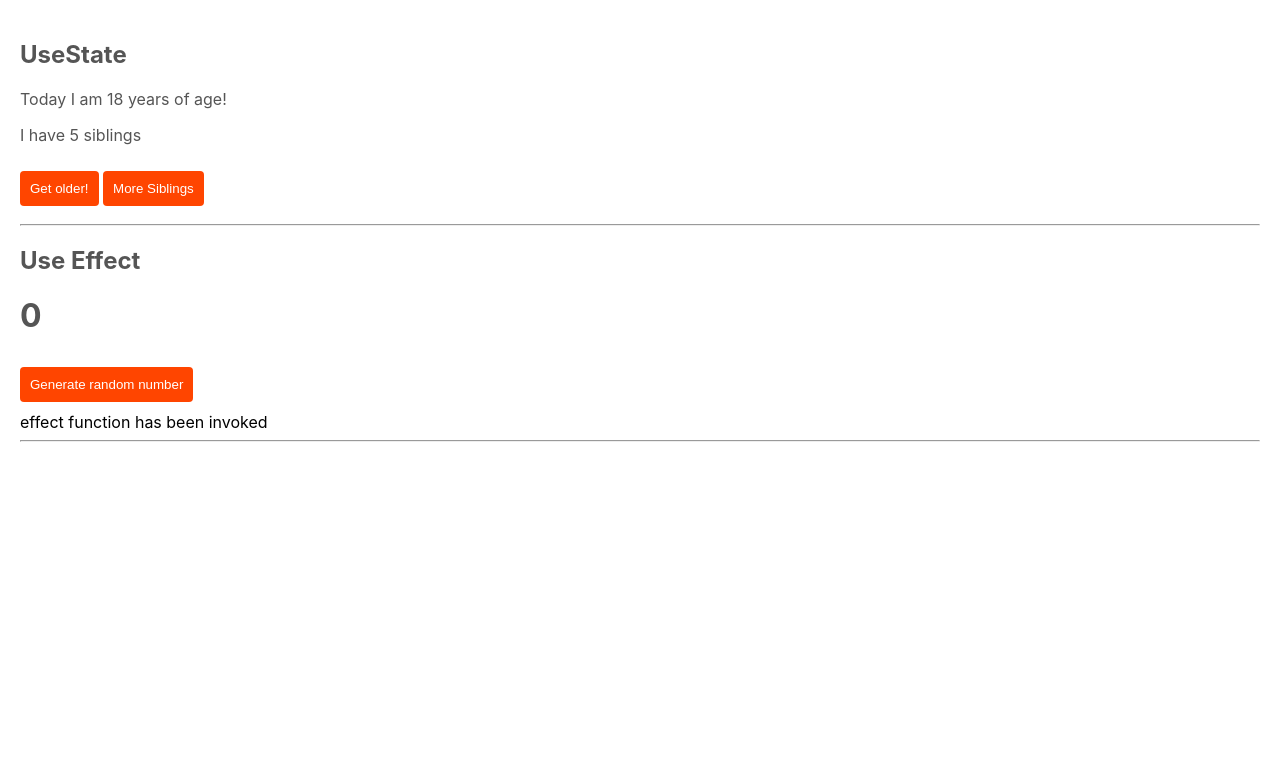
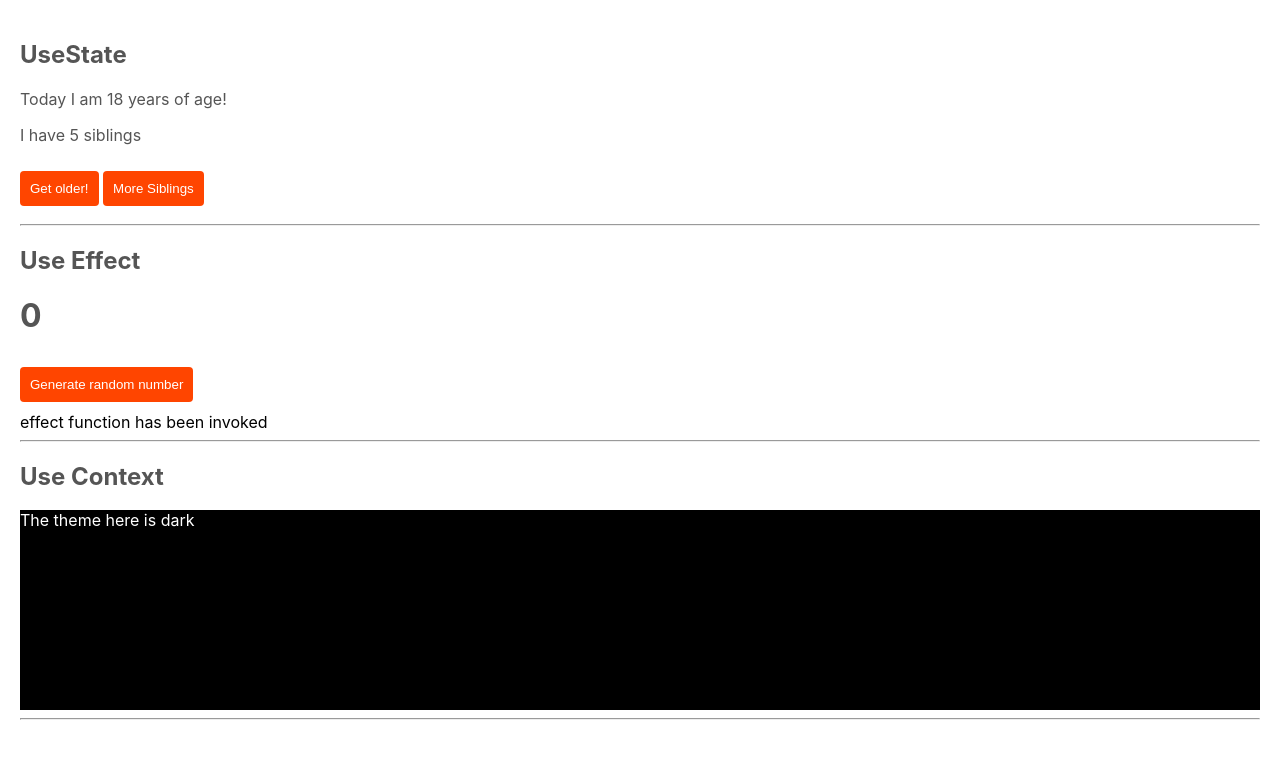
Before and after one commit to aycadogan/reactHooks, a React (Create React App) app: page / in a window 1280 px wide. Shown: the top 758 px of the page. Built offline with nearby package versions, Linux system fonts and the light colour scheme.

Commit message:
demo useContext

```diff
--- a/src/App.js
+++ b/src/App.js
@@ -1,5 +1,6 @@
 import DemoUseEffect from "./UseEffect/DemoUseEffect";
 import DemoUseState from "./UseState/DemoUseState";
+import DemoUseContext from "./UseContext/DemoUseContext"
 
 function App() {
   return (
@@ -12,6 +13,10 @@ function App() {
       <DemoUseEffect />
       <hr />
 
+      <h2>Use Context</h2>
+      <DemoUseContext />
+      <hr />
+
     </div>
   );
 }
--- /dev/null
+++ b/src/UseContext/DemoUseContext.jsx
@@ -0,0 +1,48 @@
+//context is react's way of handling shared data between multiple components
+
+import React, { createContext,useContext } from 'react'
+
+//example context object
+// const ThemeContext = createContext("dark")
+
+// //usage with context consumer
+// const Button = () => {
+//     return (
+//         <ThemeContext.Consumer>
+//             {theme => <button className={theme}>Check me out</button>}
+//         </ThemeContext.Consumer>
+//     )
+// }
+
+// const ButtonHooks = () => {
+//     const theme = useContext(ThemeContext)
+//     return (
+//         <button className={theme}>
+//             Amazing Button
+//         </button>
+//     )
+// }
+
+// export default ButtonHooks
+
+// const ThemeContext = createContext('light')
+import { ThemeContext } from './sampleContext'
+
+const DemoUseContext = () => {
+    const theme = useContext(ThemeContext)
+
+    return(
+        <div style={{
+            background: theme === 'dark' ? 'black' : 'yellow',
+            color: theme === 'dark' ? 'white' : 'red',
+            width: '100%',
+            minHeight: '200px'
+        }}>
+
+            {'The theme here is ' + theme}
+
+        </div>
+    )
+}
+
+export default DemoUseContext
--- /dev/null
+++ b/src/UseContext/sampleContext.js
@@ -0,0 +1,3 @@
+import { createContext } from "react"
+
+export const ThemeContext = createContext('dark')
```
